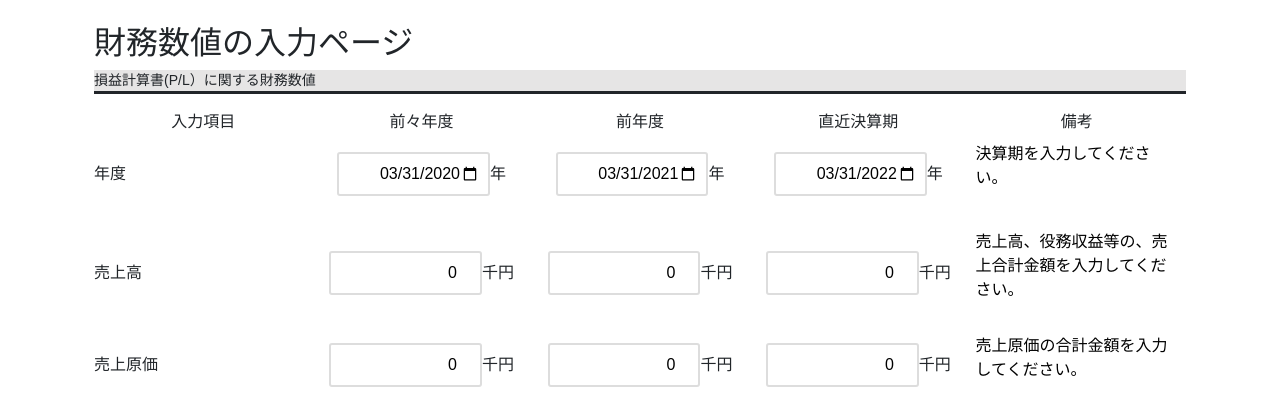
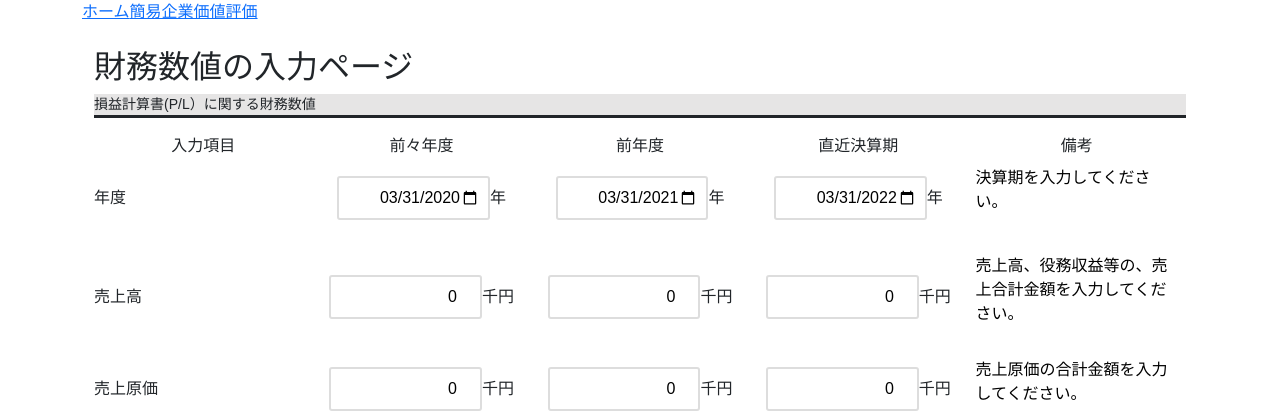
Before and after one commit to AtsushiArai/WebApps, a Django app: page /valuation/ in a window 1280 px wide. Shown: the part 56-470 px from the top of the page. Run offline with Django 3.2, Linux system fonts and the light colour scheme; some libraries are stand-ins or nearby versions.

Commit message:
minor fix.

```diff
--- a/top_page/templates/top_page/index.html
+++ b/top_page/templates/top_page/index.html
@@ -33,6 +33,12 @@
              <div>成人用のBMIを計算できます。</div>
             </a>
         </div>
+        <div class="article-area">
+            <a class="article-link" href="{% url 'valuation' %}">
+             <h3>簡易企業価値評価</h3>
+             <div>過去の財務情報を使ってDCF法に基づく企業価値を計算できます。</div>
+            </a>
+        </div>
     </div>
 </body>
 
--- a/valuation/templates/valuation/valuation.html
+++ b/valuation/templates/valuation/valuation.html
@@ -32,6 +32,25 @@ window.onkeydown = keydown;
 
 {% endblock %}
 {% block main %}
+<!-- パンくずリスト start -->
+<ol class="breadcrumb" itemscope itemtype="https://schema.org/BreadcrumbList">
+    <li itemprop="itemListElement" itemscope
+        itemtype="https://schema.org/ListItem">
+        <a itemprop="item" href="https://input-and-output.com">
+            <span itemprop="name">ホーム</span>
+        </a>
+        <meta itemprop="position" content="1" />
+    </li>
+    <li itemprop="itemListElement" itemscope
+        itemtype="https://schema.org/ListItem">
+        <a itemprop="item" href="https://input-and-output.com/valuation/">
+            <span itemprop="name">簡易企業価値評価</span>
+        </a>
+        <meta itemprop="position" content="2" />
+    </li>
+</ol>
+<!-- パンくずリスト end -->
+
 <div class="container mt-4">
     <h2>財務数値の入力ページ</h2>
     <form action="/input_financial_data" method="POST">
```
